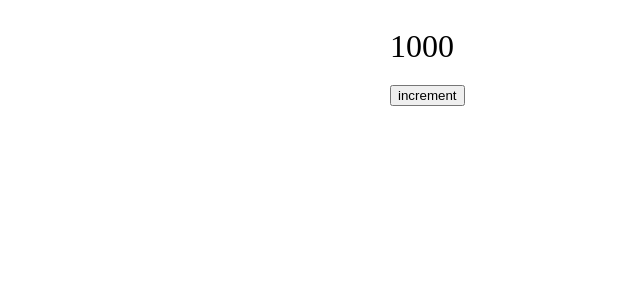
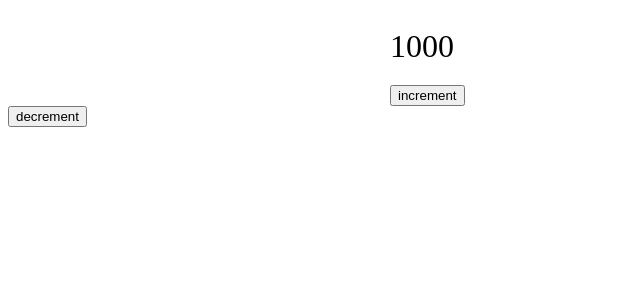
Before and after one commit to maguibing/react-study, a React (Create React App) app in the folder react-第三天/: page / in a window 1280 px wide. Shown: the top 300 px of the page, without its empty margins (0-640 px from the left). Built offline with nearby package versions, Linux system fonts and the light colour scheme.

Commit message:
类组件 函数组件 子传父

```diff
--- a/react-第三天/src/App.js
+++ b/react-第三天/src/App.js
@@ -16,6 +16,7 @@ export default class Child extends React.Component {
     return (
       <React.Fragment>
         <Parent money={money} increment={this.increment.bind(this)}></Parent>
+        <Sass increment={this.increment.bind(this)}></Sass>
       </React.Fragment>
     )
   }
@@ -33,3 +34,11 @@ class Parent extends React.Component {
     )
   }
 }
+
+function Sass(props) {
+  return (
+    <React.Fragment>
+      <button onClick={() => props.increment(100)}>decrement</button>
+    </React.Fragment>
+  )
+}
```
